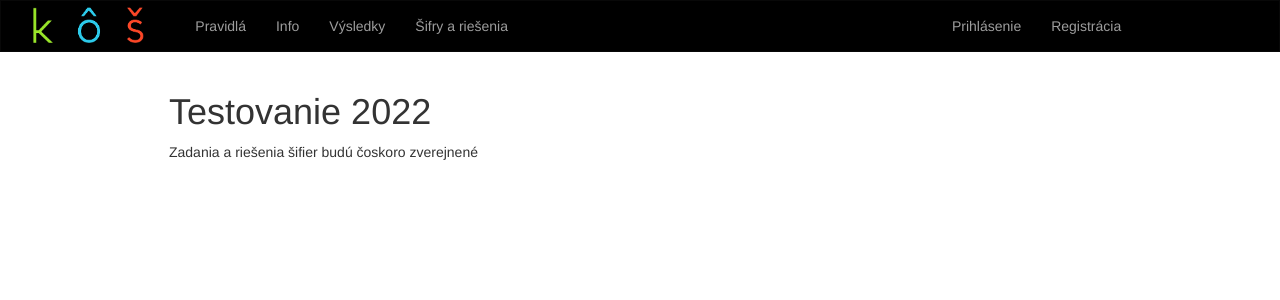
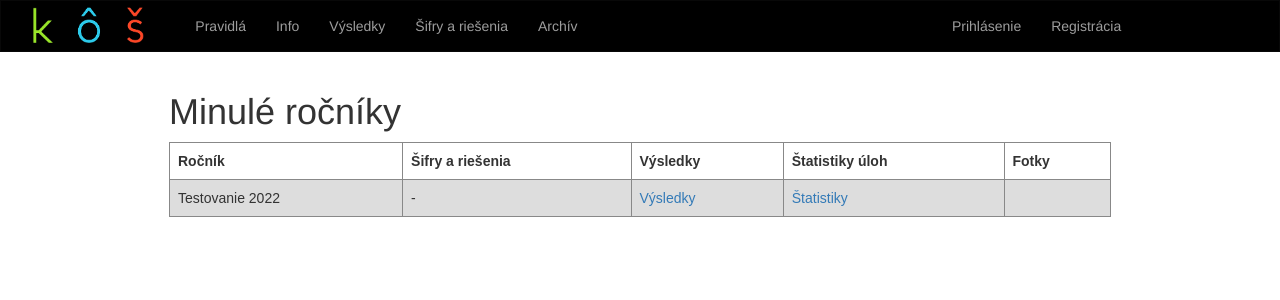
Before and after one commit to ZdruzenieSTROM/kos, a Django app: page /kos/archiv in a window 1280 px wide. Shown: the top 300 px of the page. Run offline with Django 3.2, Linux system fonts and the light colour scheme; data comes from the database, SQL or seed files in the repository; some libraries are stand-ins or nearby versions.

Commit message:
Pridanie archívu

```diff
--- /dev/null
+++ b/kos/templates/kos/archive.html
@@ -0,0 +1,38 @@
+{% extends "kos/base.html" %}
+
+{% block title %}Archív{% endblock %}
+
+{% block content %}
+<h1>Minulé ročníky</h1>
+<table>
+    <tr>
+        <th>Ročník</th>
+        <th>Šifry a riešenia</th>
+        <th>Výsledky</th>
+        <th>Štatistiky úloh</th>
+        <th>Fotky</th>
+    </tr>
+    {% for year in years %}
+    <tr>
+        <td>{{ year.name }}</td>
+        <td>{% if year.solutions_public %}
+            <a href="{% url 'kos:puzzles-and-solutions' %}">Šifry a riešenia</a>
+            {% else%}-{% endif %}
+        </td>
+        <td>
+            {% if year.pdf_results %}
+            <a href="{{year.pdf_results.url}}">Výsledky</a>
+            {% else %}
+            <a href="{% url 'kos:results' pk=year.pk %}">Výsledky</a>
+            {% endif %}
+        </td>
+        <td><a href="{% url 'kos:statistics' pk=year.pk %}">Štatistiky</a></td>
+        <td>{% if year.photos_url %}<a href="{{year.photos_url}}">Fotky</a>{% endif %}</td>
+
+    </tr>
+    {% endfor %}
+</table>
+
+
+
+{% endblock %}
--- a/kos/templates/kos/base.html
+++ b/kos/templates/kos/base.html
@@ -40,8 +40,12 @@
                             <a class="nav-link" href="{% url 'kos:results-latest' %}">Výsledky</a>
                         </li>
                         <li class="nav-item">
-                            <a class="nav-link" href="{% url 'kos:archive' %}">Šifry a riešenia</a>
+                            <a class="nav-link" href="{% url 'kos:puzzles-and-solutions-latest' %}">Šifry a riešenia</a>
                         </li>
+                        <li class="nav-item">
+                            <a class="nav-link" href="{% url 'kos:archive' %}">Archív</a>
+                        </li>
+
 
                     </ul>
                     <ul class="nav navbar-nav navbar-right">
--- a/kos/templates/kos/puzzles_and_solutions.html
+++ b/kos/templates/kos/puzzles_and_solutions.html
@@ -1,9 +1,8 @@
 {% extends "kos/base.html" %}
 
-{% block title %}Archív{% endblock %}
+{% block title %}Zadania a riešenia šifier{% endblock %}
 
 {% block content %}
-{%for year in years%}
 <h1>{{year.name}}</h1>
 {% if year.solutions_public %}
 {% for game in year.games.all %}
@@ -21,7 +20,6 @@
 {%else%}
 Zadania a riešenia šifier budú čoskoro zverejnené
 {%endif%}
-{%endfor%}
 
 
 {% endblock %}
--- a/kos/urls.py
+++ b/kos/urls.py
@@ -23,10 +23,15 @@ urlpatterns = [
          views.ResultsLatexExportView.as_view(), name='results-latex'),
     path('pravidla', flatpage, {'url': '/pravidla/'}, name='rules'),
     path('pokyny', flatpage, {'url': '/pokyny/'}, name='info'),
-    path('archiv', views.PuzzlesAndSolutionsView.as_view(), name='archive'),
+    path('sifry/<int:pk>', views.PuzzlesAndSolutionsView.as_view(),
+         name='puzzles-and-solutions'),
+    path('sifry/aktualne', views.PuzzlesAndSolutionsLatestView.as_view(),
+         name='puzzles-and-solutions-latest'),
+    path('archiv', views.ArchiveView.as_view(), name='archive'),
     path(r'hint/<int:pk>', views.HintView.as_view(), name='hint'),
     path(r'sifra/<int:pk>', views.PuzzleView.as_view(), name='puzzle'),
     path(r'riesenie-sifry/<int:pk>',
          views.PuzzleSolutionView.as_view(), name='puzzle-solution'),
+    path('statistiky/<int:pk>', views.StatisticsView.as_view(), name='statistics')
 
 ]
--- a/kos/views.py
+++ b/kos/views.py
@@ -297,24 +297,37 @@ class ResultsLatestView(ResultsView):
     template_name = 'kos/results.html'
 
     def get_object(self, *args, **kwargs):
-        if self.request.user.is_authenticated:
-            return self.request.user.team.game.year
         return Year.objects.filter(
             is_public=True).order_by('-end').first()
 
 
-class PuzzlesAndSolutionsView(ListView):
-    """Archive of old games"""
+class PuzzlesAndSolutionsView(DetailView):
+    """Šifry a riešenia šifier"""
     template_name = 'kos/puzzles_and_solutions.html'
+    context_object_name = 'year'
+    model = Year
+
+
+class PuzzlesAndSolutionsLatestView(PuzzlesAndSolutionsView):
+    """Šifry a riešenia šifier aktuálnej šiforvačky"""
+
+    def get_object(self, *args, **kwargs):
+        return Year.objects.filter(
+            is_public=True).order_by('-end').first()
+
+
+class ArchiveView(ListView):
+    """Archív ročníkov"""
+    model = Year
+    template_name = 'kos/archive.html'
     context_object_name = 'years'
 
-    def get_queryset(self):
-        queryset = Year.objects.filter(
-            is_public=True).all()
-        if self.request.user.is_authenticated:
-            queryset |= Year.objects.filter(
-                pk=self.request.user.team.game.year.pk).all()
-        return queryset
+
+class StatisticsView(DetailView):
+    """Štatistiky hry"""
+    model = Year
+    template_name = 'kos/statistics.html'
+    content_object_name = 'year'
 
 
 class TeamInfoView(GetTeamMixin, FormView):
```
